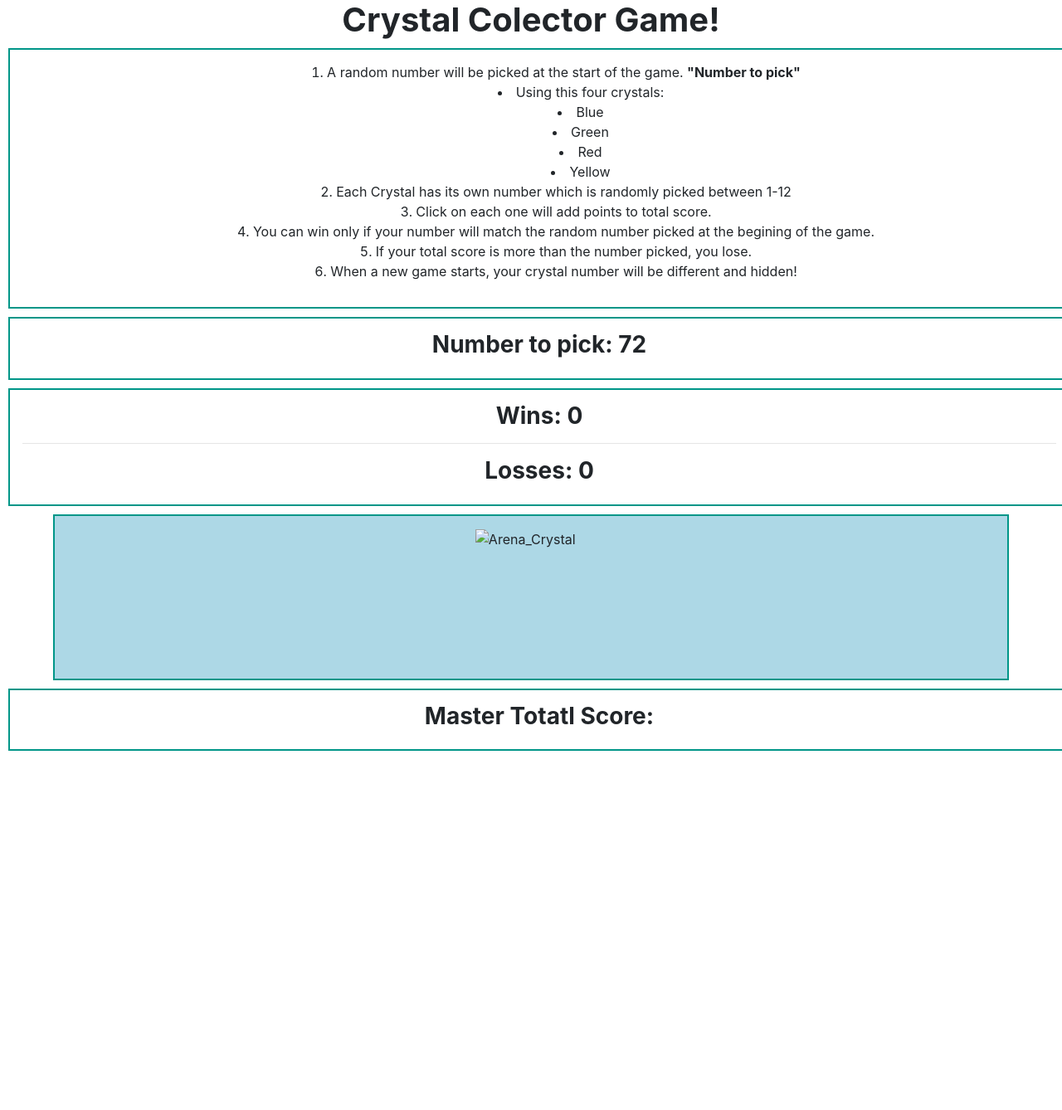
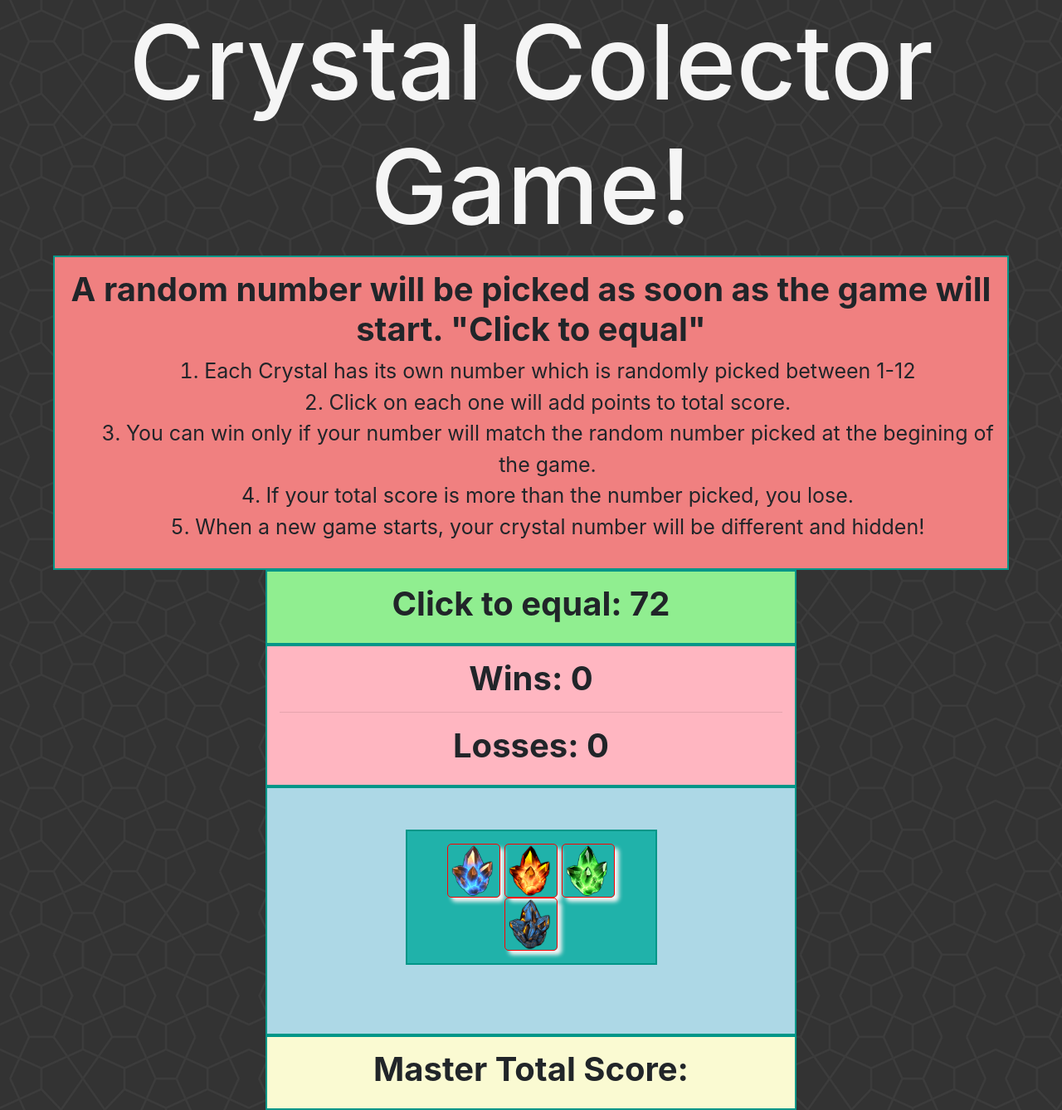
Before and after one commit to mecaniser/week-4-game, a plain HTML site: page index.html in a window 1280 px wide. Shown: the whole page at 83% size. Before the commit the page ends 915 px from the top, so only its background shows below. Drawn offline with nearby package versions, Linux system fonts and the light colour scheme.

Commit message:
Index.html was modified to build games structure

```diff
--- a/assets/css/style.css
+++ b/assets/css/style.css
@@ -4,74 +4,89 @@ box-sizing: border-box;
 text-align: center;
         }
 body    {
-background-image: url(../images/background.png)
-        }
-div       {
-background-color: white;
-margin: 10px;
-width: 25%
+background-image: url(../images/congruent_outline.png)
         }
 div     {
     border: solid 2px #009688;
     padding: 15px;
+    width: 50%;
+        }
+h1{
+    font-size: 125px;
     width: 100%;
-        }
-h1, h3, span
+    color: whitesmoke;
+}
+h3, h2, span
         {
 font-weight: bold;
 text-align: center;
-        }
-h1      {
 font-size: 30pt;
         }
 ol      {
 list-style: decimal inside;
+font-size: 25px;
         }
-ul      {
-list-style: disc inside;
-text-indent: 20px;
-        }
-/* Specfic Elements*/
-        }
-.howToPlay{
+.howToPlay
+        {
 width: 90%;
 margin-left: 50px;
         }
-/* Classes */
 .nmbrToMatch, .WandL{
 float: left;
 width: 15%;
 height: 60px;
         }
 .usrTotal{
-width: 100%;
-height: auto;
-        }
-.CrstlS {
-    clear: both;
-    width: 90%;
+    width: 50%;
+    height: auto;
     margin-left: auto;
     margin-right: auto;
-    height: 200px;
+    background: lightgoldenrodyellow;
+        }
+.CrstLs {
+    clear: both;
+    width: 50%;
+    margin-left: auto;
+    margin-right: auto;
+    height: 300px;
     background-color: lightblue;
+    padding-top: 50px;
         }
-.gemImage
+img
         {
-height: 60px;
-margin: 10px;
+    width: 24%;
+    border: 1px solid red;
+    box-shadow: whitesmoke 5px 5px 5px;
+    border-radius: 5px;
+    transition: box-shadow 1s, transform 1s;
+
         }
-#blue   {
-color: #3092c7;
+img:hover{
+    box-shadow: 10px 10px 10px black;
+    cursor: pointer;
+    transform: translate(5px,30px);
+    transition: box-shadow 1s, transform 1s;
+}
+
+.howToPlay{
+background: lightcoral;
+margin-left: auto;
+margin-right: auto;
         }
-#green  {
-color: #00aa59;
+.nmbrMatch{
+    background: lightgreen;
+margin-left: auto;
+margin-right: auto;
         }
-#red    {
-color: #ec4b5f;
+.W-and-L
+        {
+    background: lightpink;
+margin-left: auto;
+margin-right: auto
         }
-#yellow {
-color: #ffc225;
+.crstLs
+        {
+    background: lightseagreen;
+margin-left: auto;
+margin-right: auto
         }
-img{
-    width: 40%;
-}
--- a/assets/javascript/game.js
+++ b/assets/javascript/game.js
@@ -2,7 +2,7 @@ $(document).ready(function()
 {
     var Rndm = Math.floor(Math.random() * 101 + 19)
     // This Function will select a random number to be shown at the begining of the game; It will be a number between 19 and 120
-        $("#rndmNumber").append(Rndm)
+        $("#rndmNumber").text(Rndm)
     // THis selector will substitute the rndmNumber id that will be defined in the HTML
             var nr1= Math.floor(Math.random()*11+1)
             var nr2= Math.floor(Math.random()*11+1)
@@ -14,6 +14,7 @@ $(document).ready(function()
             var wins = 0;
             var losses = 0;
             var usrTotal =0;
+
     //  Two selectors ;
         $("#nmbrWins").append(wins);
         $("#nmbrLosses").append(losses);
@@ -21,35 +22,37 @@ $(document).ready(function()
     // A reset function for the game;
     function reset()
     {
-            Rndm = Math.floor(Math.random() * 101 + 19);
-        $("#rndmNumber").append(Rndm);
-            nr1= Math.floor(Math.random()*11+1);
-            nr2= Math.floor(Math.random()*11+1);
-            nr3= Math.floor(Math.random()*11+1);
-            nr4= Math.floor(Math.random()*11+1);
+            Rndm = Math.floor(Math.random() * 101) + 19;
+        $("#rndmNumber").text(Rndm);
+            nr1= Math.floor(Math.random()*11)+1;
+            nr2= Math.floor(Math.random()*11)+1;
+            nr3= Math.floor(Math.random()*11)+1;
+            nr4= Math.floor(Math.random()*11)+1;
             usrTotal = 0;
-        $("#FinishTotal").append(usrTotal);
+        $("#fnlTotal").text(usrTotal);
     }
     // This function will count up the losses;
     function losing()
         {
-            alert("You've lost at this time :(")
+            alert( "You've lost at this time :( " )
             losses++;
-            $("#nmbrLosses").append(losses);
+            $("#nmbrLosses").text(losses);
+            reset();
         }
     // THis function will add up the wins;
     function winning()
         {
             alert( "Great Job! You are the winner!")
             wins++;
-            $("#nmbrWins").append(wins);
+            $("#nmbrWins").text(wins);
+            reset();
         }
     //  I'll set upt the click buttons for the Crystals;
         $("#first").on('click', function()
     {
         usrTotal = usrTotal + nr1;
         console.log("New User Number is: " + usrTotal);
-        $("#fnlTotal").append(usrTotal);
+        $("#fnlTotal").text(usrTotal);
         // With the condition of usrTotal to be === to Rndm
         if(usrTotal===Rndm)
             {winning();}
@@ -62,7 +65,7 @@ $(document).ready(function()
     {
         usrTotal = usrTotal + nr2;
         console.log("New User Number is: " + usrTotal);
-        $("#fnlTotal").append(usrTotal);
+        $("#fnlTotal").text(usrTotal);
         // With the condition of usrTotal to be === to Rndm
         if(usrTotal===Rndm)
             {winning();}
@@ -74,7 +77,7 @@ $(document).ready(function()
     {
         usrTotal = usrTotal + nr3;
         console.log("New User Number is: " + usrTotal);
-        $("#fnlTotal").append(usrTotal);
+        $("#fnlTotal").text(usrTotal);
         // With the condition of usrTotal to be === to Rndm
         if(usrTotal===Rndm)
             {winning();}
@@ -85,7 +88,7 @@ $(document).ready(function()
     {
         usrTotal = usrTotal + nr4;
         console.log("New User Number is: " + usrTotal);
-        $("#fnlTotal").append(usrTotal);
+        $("#fnlTotal").text(usrTotal);
         // With the condition of usrTotal to be === to Rndm
         if(usrTotal===Rndm)
             {winning();}
--- a/index.html
+++ b/index.html
@@ -14,15 +14,8 @@
 <body>
     <header><h1>Crystal Colector Game!</h1></header>
     <div class="howToPlay">
+            <h2>A random number will be picked as soon as the game will start. <span>"Click to equal"</span></h2>
         <ol>
-            <li>A random number will be picked at the start of the game. <span>"Number to pick"</span></li>
-                <ul>
-                    <li>Using this four crystals: </li>
-                    <li id="crstl1">Blue</li>
-                    <li id="crstl2"> Green</li>
-                    <li id="crstl3">Red</li>
-                    <li id="crstl4">Yellow</li>
-                </ul>
             <li>Each Crystal has its own number which is randomly picked between 1-12</li>
             <li>Click on each one will add points to total score. </li>
             <li>You can win only if your number will match the random number picked at the begining of the game.</li>
@@ -32,7 +25,7 @@
         </ol>
     </div>
     <div class="nmbrMatch">
-        <h3>Number to pick:
+        <h3>Click to equal:
             <span id="rndmNumber"></span>
         </h3>
     </div>
@@ -46,16 +39,18 @@
         </h3>
     </div>
 
-    <div class="CrstlS">
-        <img src="../images/Arena_Crystal.png" alt="Arena_Crystal">
-        <img src="" alt="">
-        <img src="" alt="">
-        <img src="" alt="">
+    <div class="CrstLs">
+        <div class="crstLs">
+            <img id="first" src="./assets/images/Arena_Crystal.png" alt="Arena_Crystal">
+            <img id="second" src="./assets/images/4-Star_Crystal.png" alt="4-Star_Crystal">
+            <img id="third" src="./assets/images/Crystal_multi_science.png" alt="Crystal_multi_science">
+            <img id="fourth" src="./assets/images/Crystal_generic6.png" alt="Crystal_generic6">
+        </div>
     </div>
 
     <div class="usrTotal">
         <h3>
-            Master Totatl Score:
+            Master Total Score:
             <span id="fnlTotal"></span>
         </h3>
     </div>
```
